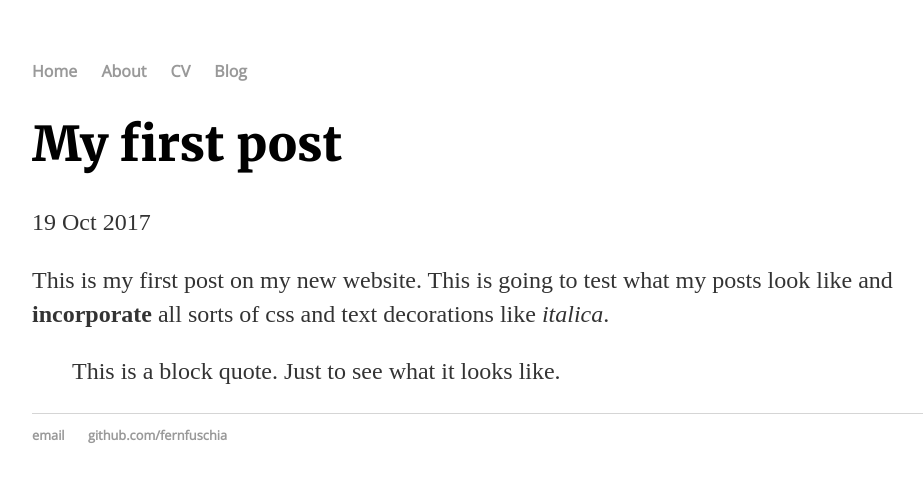
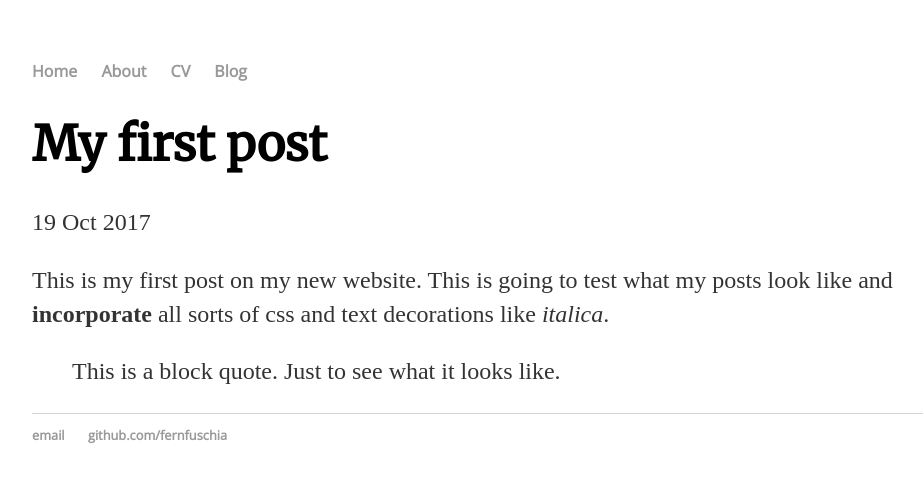
Before and after one commit to fernfuschia/fernfuschia.github.io, a Jekyll site: the page built from _posts/2017-10-19-my-first-post.md, in a window 1280 px wide. Shown: the top 482 px of the page, without its empty margins (160-1083 px from the left). Built offline with Jekyll 4.4.1, drawn with Linux system fonts in a browser that asks for light colours.

Commit message:
Update default.html

```diff
--- a/_layouts/default.html
+++ b/_layouts/default.html
@@ -5,7 +5,7 @@
 			<!-- link to main stylesheet -->
 			<link rel="stylesheet" type="text/css" href="/css/main.css">
 			<!-- Fonts -->
-			<link href="https://fonts.googleapis.com/css?family=Merriweather:400,900|Open+Sans" rel="stylesheet">
+			<link href="https://fonts.googleapis.com/css?family=Merriweather|Open+Sans" rel="stylesheet">
 		</head>
 		<body>
 			<nav>
```
